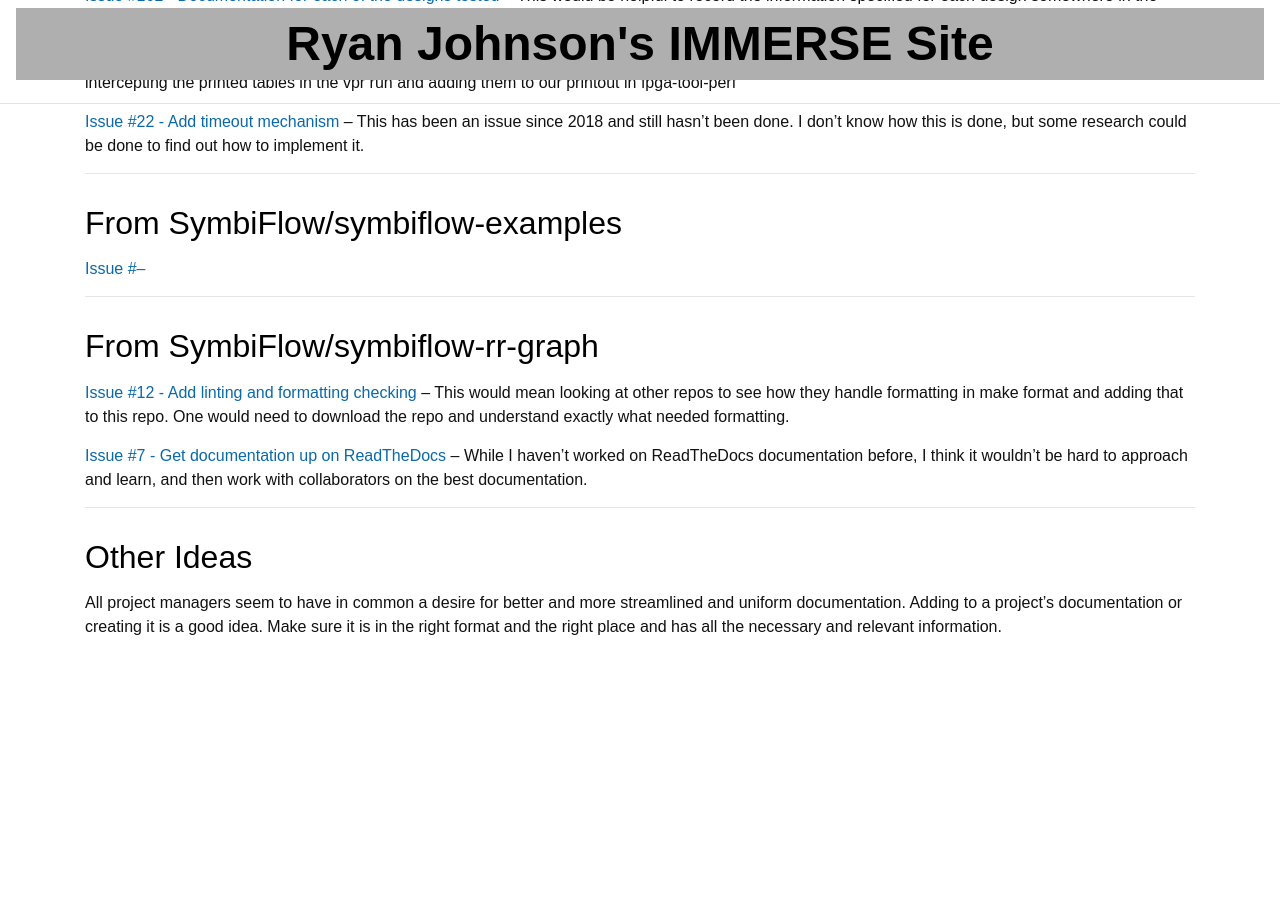
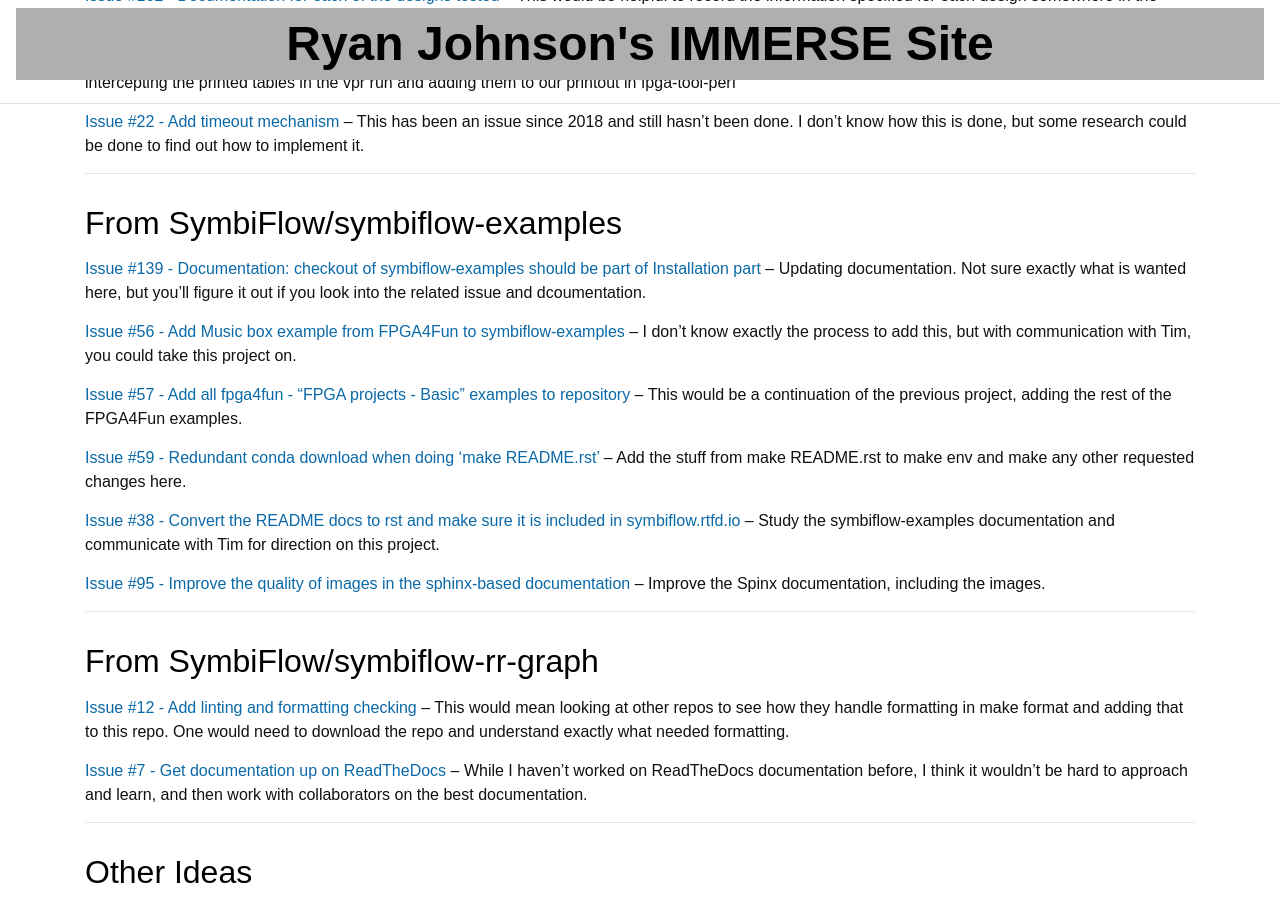
Before and after one commit to ryancj14/ryancj14, a Jekyll site: the page built from _pages/ideas.md, in a window 1280 px wide and 900 px high, scrolled down 1311 px. Built offline with Jekyll 4.4.1, drawn with Linux system fonts in a browser that asks for light colours; before the commit the page ends 1965 px from its top, so only the background shows below that.

Commit message:
fpga-tool-perf and symbiflow-examples project ideas
Signed-off-by: Ryan Johnson <ryancj14@gmail.com>

```diff
--- a/_pages/ideas.md
+++ b/_pages/ideas.md
@@ -47,7 +47,17 @@ title: Symbiflow Project Ideas
 
 ## From SymbiFlow/symbiflow-examples
 
-[Issue #--](https://github.com/SymbiFlow/symbiflow-examples/issues/--)
+[Issue #139 - Documentation: checkout of symbiflow-examples should be part of Installation part](https://github.com/SymbiFlow/symbiflow-examples/issues/139) -- Updating documentation. Not sure exactly what is wanted here, but you'll figure it out if you look into the related issue and dcoumentation.
+
+[Issue #56 - Add Music box example from FPGA4Fun to symbiflow-examples](https://github.com/SymbiFlow/symbiflow-examples/issues/56) -- I don't know exactly the process to add this, but with communication with Tim, you could take this project on.
+
+[Issue #57 - Add all fpga4fun - "FPGA projects - Basic" examples to repository](https://github.com/SymbiFlow/symbiflow-examples/issues/57) -- This would be a continuation of the previous project, adding the rest of the FPGA4Fun examples.
+
+[Issue #59 - Redundant conda download when doing 'make README.rst'](https://github.com/SymbiFlow/symbiflow-examples/issues/59) -- Add the stuff from make README.rst to make env and make any other requested changes here.
+
+[Issue #38 - Convert the README docs to rst and make sure it is included in symbiflow.rtfd.io](https://github.com/SymbiFlow/symbiflow-examples/issues/38) -- Study the symbiflow-examples documentation and communicate with Tim for direction on this project.
+
+[Issue #95 - Improve the quality of images in the sphinx-based documentation](https://github.com/SymbiFlow/symbiflow-examples/issues/95) -- Improve the Spinx documentation, including the images.
 
 ---
 
```
